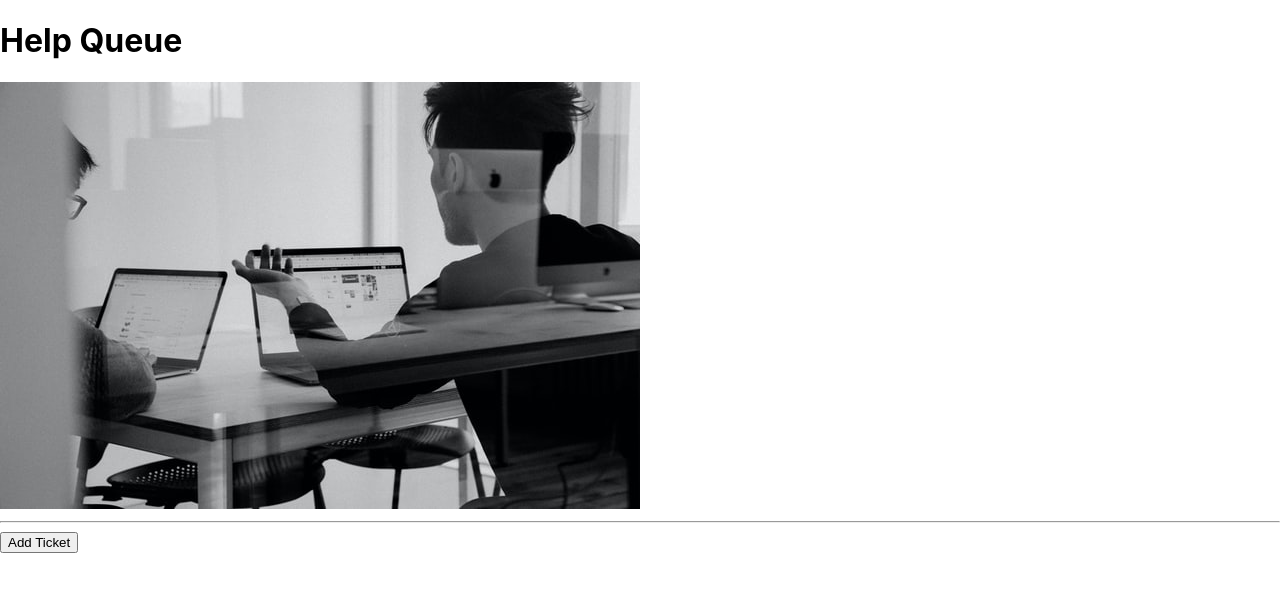
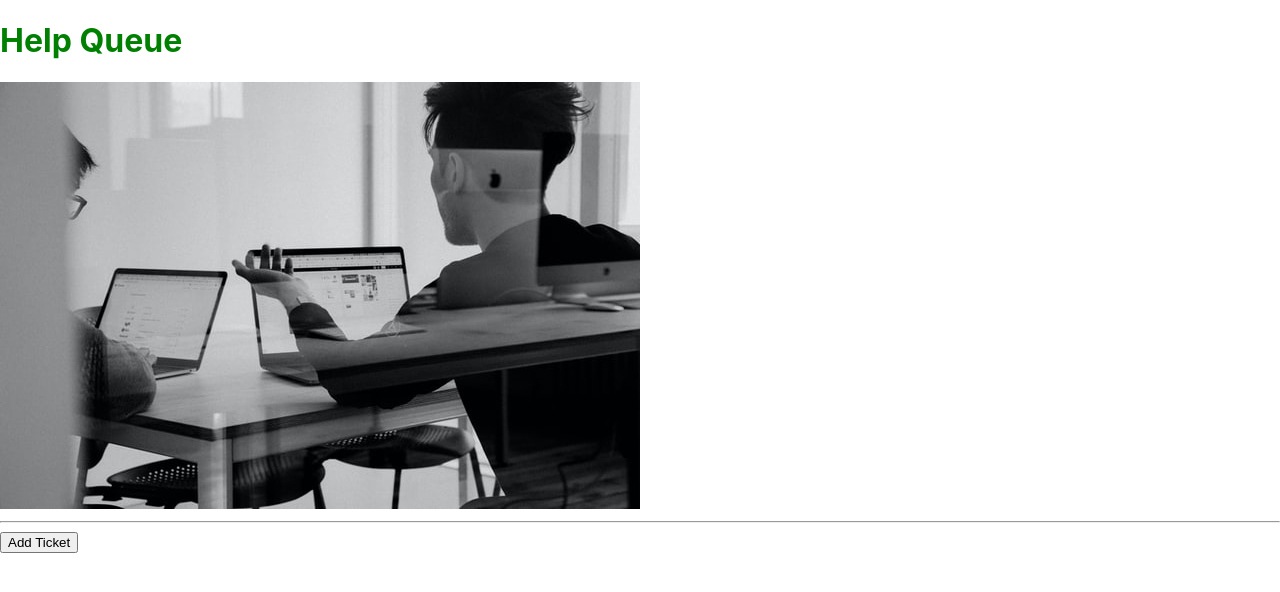
Before and after one commit to webquiza/merch-shop, a React (Create React App) app: page / in a window 1280 px wide. Shown: the top 592 px of the page. Built offline with nearby package versions, Linux system fonts and the light colour scheme.

Commit message:
practice using css object with styling

```diff
--- a/src/components/Header.js
+++ b/src/components/Header.js
@@ -1,11 +1,17 @@
 import React from "react";
 import ticketsImage from "./../img/reading_tickets.jpg";
 
-function Header(){
+// CSS object with inline styles
+function Header(props){
+  const Header = {
+    color: 'green'
+  }
   return (
     <React.Fragment>
+      <div style={Header}>
       <h1>Help Queue</h1>
       <img src={ticketsImage} alt="An image of tickets" />
+      </div>
     </React.Fragment>
   );
 }
```
